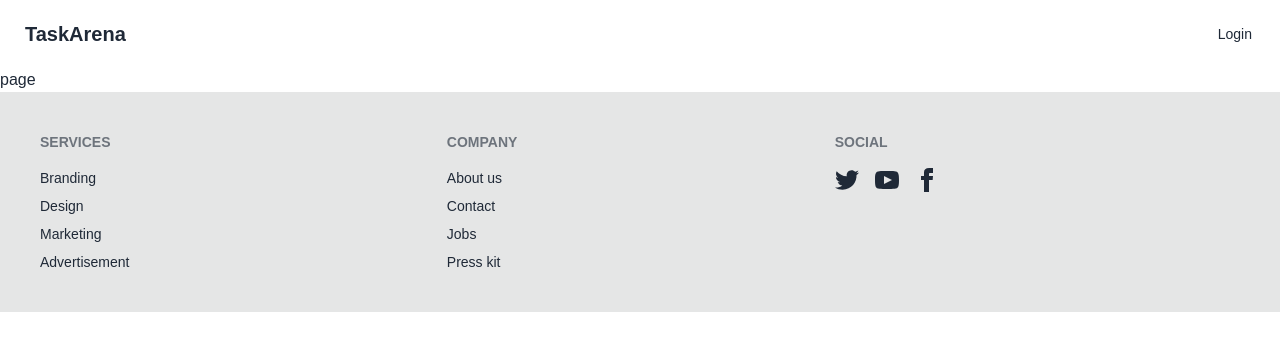
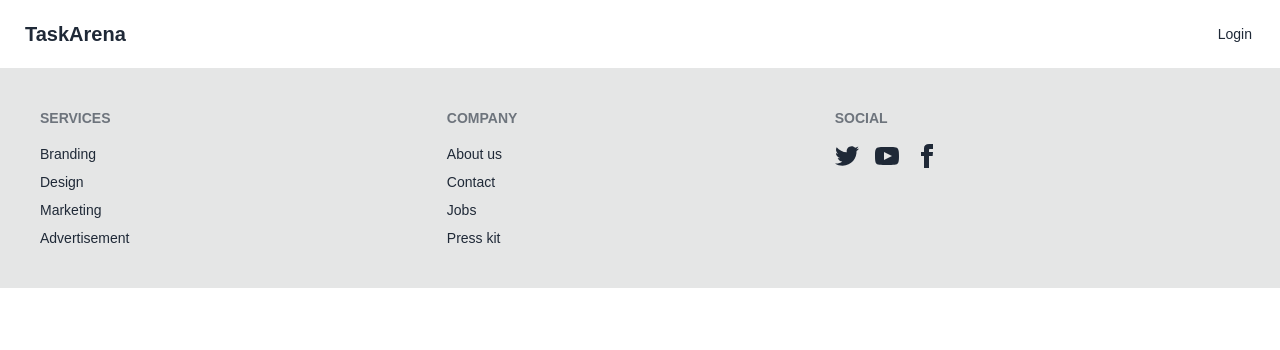
Before and after one commit to LiZeLim/task_arena, a Next.js app: page /register in a window 1280 px wide. Shown: the top 350 px of the page. Built offline with nearby package versions, Linux system fonts and the light colour scheme; a web font is replaced by a local one.

Commit message:
signup initial commit

```diff
--- a/app/register/page.tsx
+++ b/app/register/page.tsx
@@ -1,7 +1,10 @@
 import React from "react";
 
 const page = () => {
-    return <div>page</div>;
-};
+    return (
+    <div>
+
+    </div>
+);};
 
 export default page;
```
